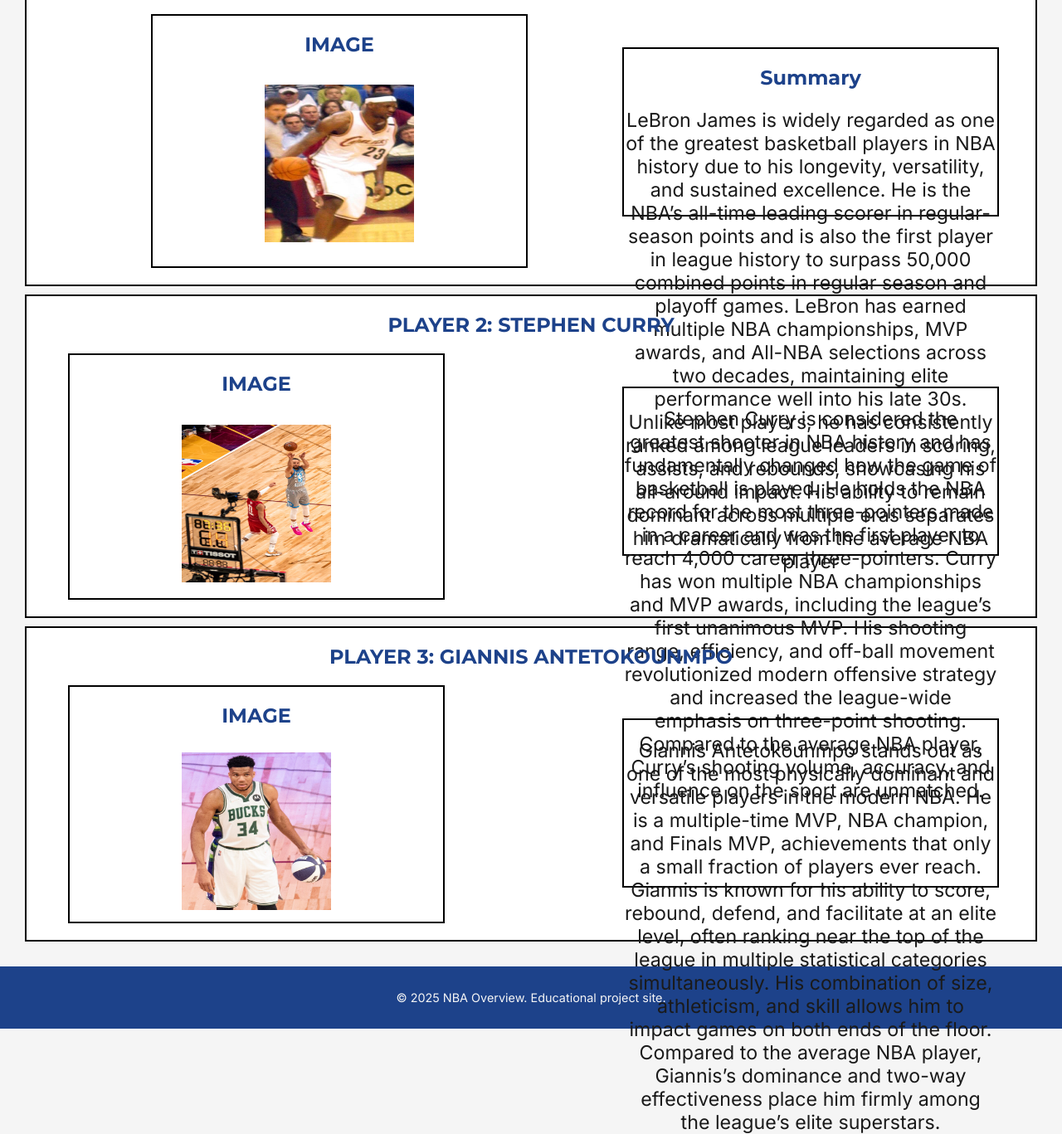
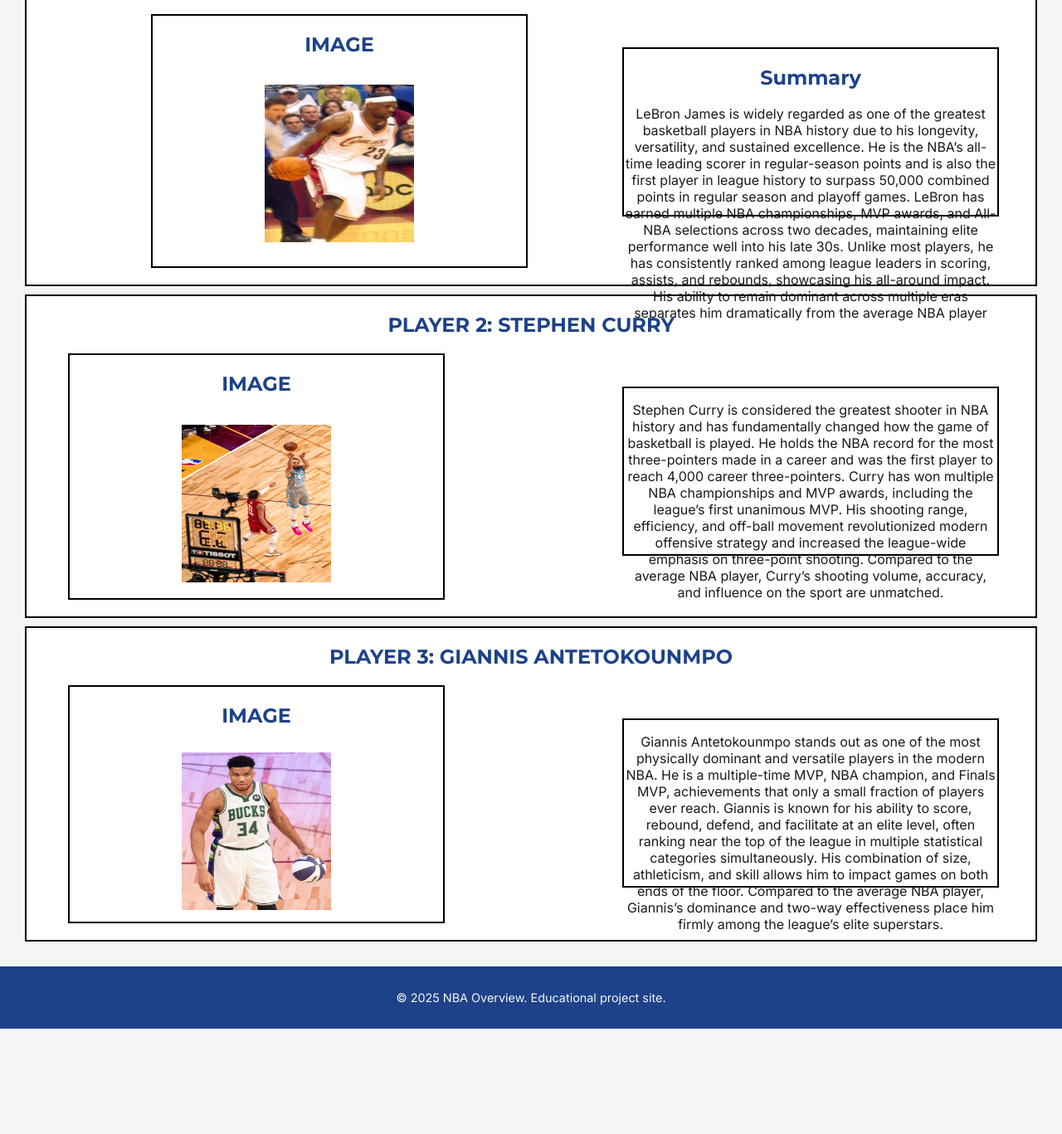
Before and after one commit to IHeredia-53/wdd130-Kemeny, a plain HTML site: page star_players.html in a window 1280 px wide. Shown: the part 342-1709 px from the top of the page at 83% size. After the commit the page ends 1582 px from the top, so only its background shows below. Drawn offline with Linux system fonts and the light colour scheme.

Commit message:
updates
trying to change the size of the text.

```diff
--- a/styles/styles.css
+++ b/styles/styles.css
@@ -184,10 +184,6 @@ footer {
     margin-top: 40px;
 }
 
-#player1 #summary p {
-    font-size: 1.45em;
-}
-
 #player2 {
     background: white;
     border: 2px solid black;
@@ -223,10 +219,6 @@ footer {
     margin-top: 40px;
 }
 
-#player2 #summary p {
-    font-size: 1.45em;
-}
-
 #player3 {
     background: white;
     border: 2px solid black;
@@ -260,10 +252,6 @@ footer {
     height: 200px;
     margin-left: 110px;
     margin-top: 40px;
-}
-
-#player3 #summary p {
-    font-size: 1.45em;
 }
 
 @media (max-width: 768px) {
```
